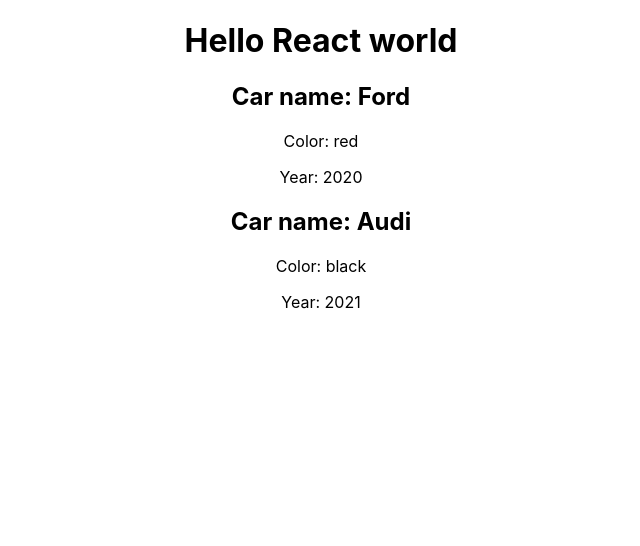
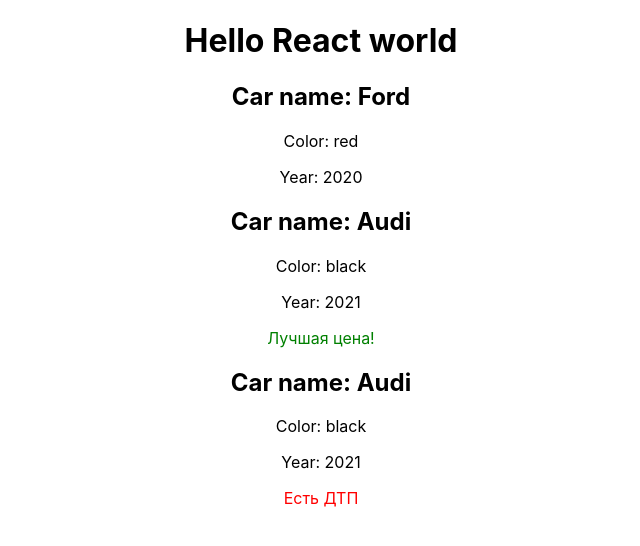
Before and after one commit to Abubjazov/ReactAPP, a React (Create React App) app: page / in a window 1280 px wide. Shown: the top 546 px of the page, without its empty margins (319-959 px from the left). Built offline with nearby package versions, Linux system fonts and the light colour scheme.

Commit message:
тема: компоненты + передача контента

```diff
--- a/src/App.js
+++ b/src/App.js
@@ -5,8 +5,13 @@
   return (
     <div className='App'>
       <h1>Hello React world</h1>
-      <Car name={'Ford'} year={2020} color={'red'}/>
-      <Car color={'black'} name={'Audi'} year={2021}/>
+      <Car name={'Ford'} year={2020} color={'red'} />
+      <Car color={'black'} name={'Audi'} year={2021}>
+      <div style={{color: 'green', }}>Лучшая цена!</div>
+      </Car>
+      <Car color={'black'} name={'Audi'} year={2021}>
+        <p style={{color: 'red'}}>Есть ДТП</p>
+      </Car>
     </div>
   )
 }
--- a/src/Car/Car.js
+++ b/src/Car/Car.js
@@ -35,5 +35,6 @@
         <h2>Car name: {props.name}</h2>
         <p>Color: {props.color}</p>
         <p>Year: {props.year}</p>
+        { props.children }
     </div>
 )
```
